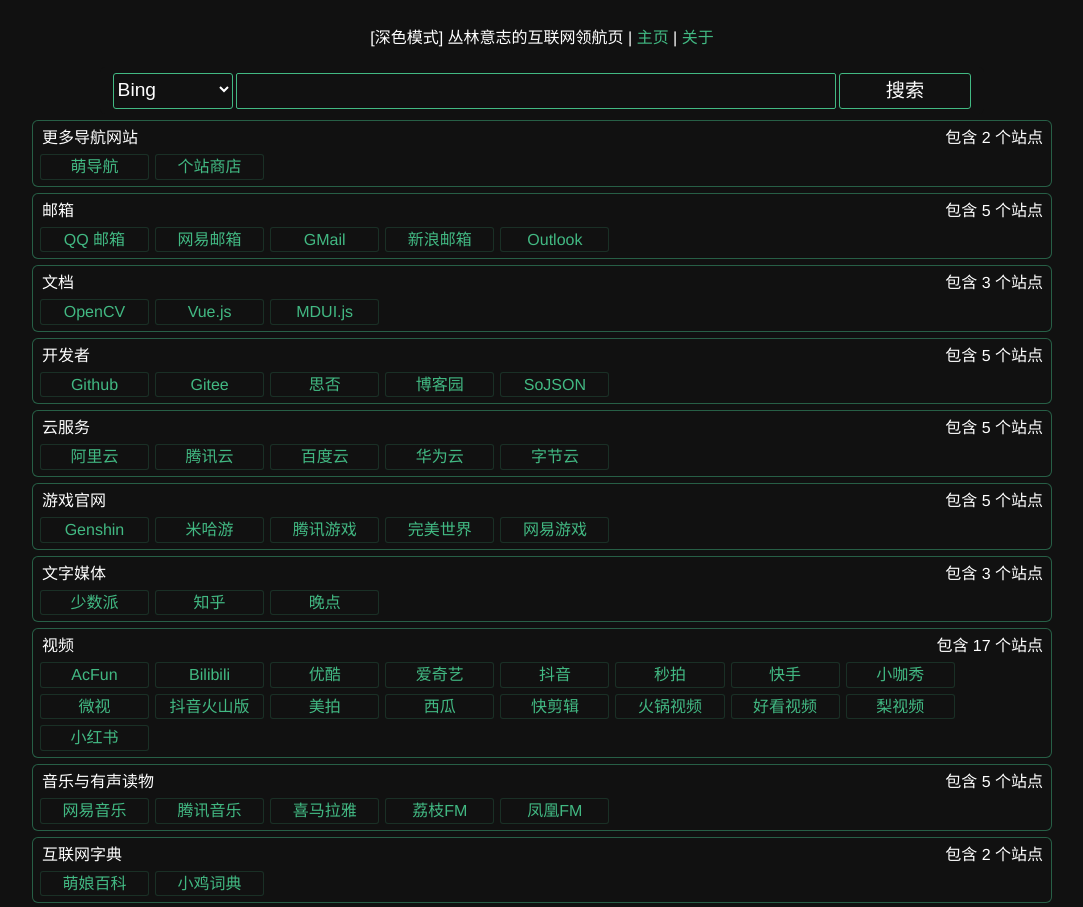
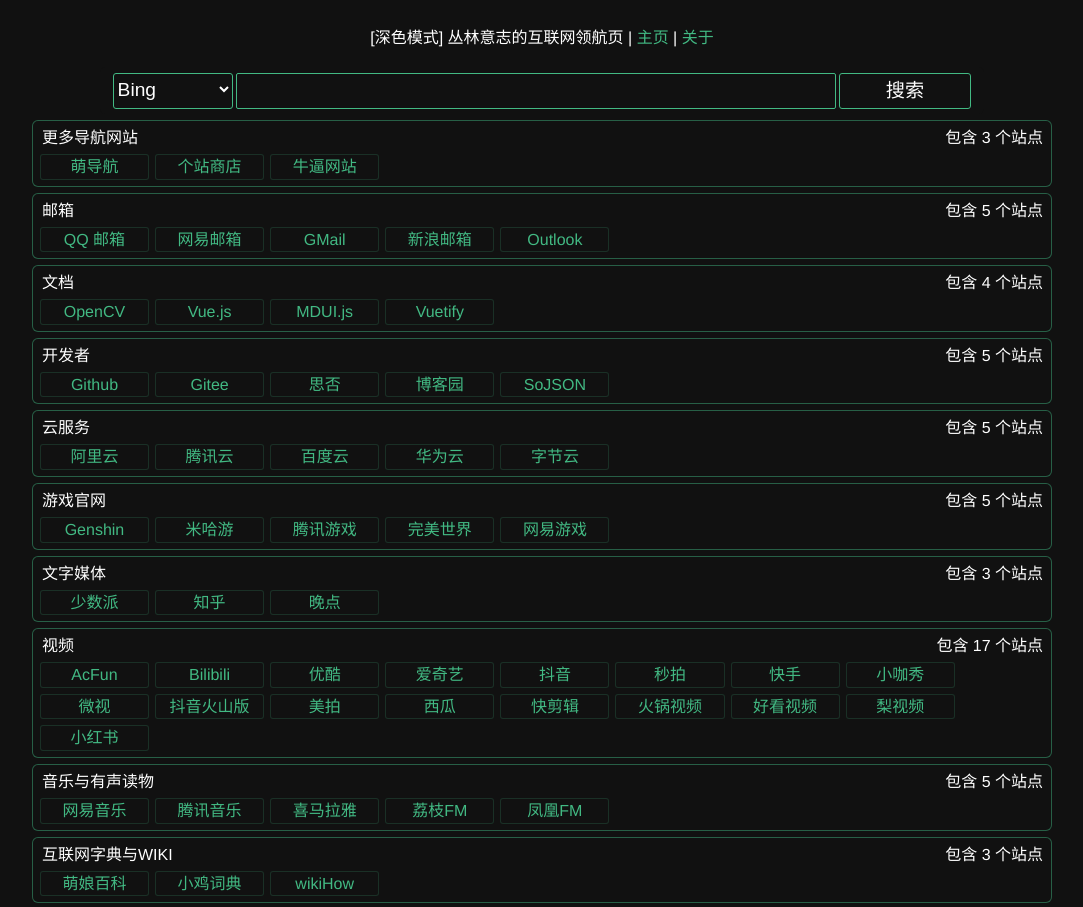
Before and after one commit to conglinyizhi/NavigationCenter, a Vue app: page / in a window 1280 px wide. Shown: the top 907 px of the page, without its empty margins (98-1181 px from the left). Built offline with nearby package versions, Linux system fonts and the light colour scheme.

Commit message:
添加若干网站

```diff
--- a/src/components/navigation.vue
+++ b/src/components/navigation.vue
@@ -44,6 +44,11 @@ const siteData = [
     list: [
       { title: "萌导航", url: "https://www.moe123.net" },
       { title: "个站商店", url: "https://storeweb.cn" },
+      {
+        title: "牛逼网站",
+        alt: "真的就叫这个名字……",
+        url: "https://www.nbwz.com",
+      },
     ],
   },
   {
@@ -62,6 +67,11 @@ const siteData = [
       { title: "OpenCV", url: "https://docs.opencv.org/3.4.0" },
       { title: "Vue.js", url: "https://cn.vuejs.org" },
       { title: "MDUI.js", url: "https://www.mdui.org/docs/" },
+      {
+        title: "Vuetify",
+        alt: "Material Design 的 Vue 组件库",
+        url: "https://vuetify.cn/zh-Hans/",
+      },
     ],
   },
   {
@@ -135,10 +145,11 @@ const siteData = [
     ],
   },
   {
-    title: "互联网字典",
+    title: "互联网字典与WIKI",
     list: [
       { title: "萌娘百科", url: "https://zh.moegirl.org.cn" },
       { title: "小鸡词典", url: "https://jikipedia.com" },
+      { title: "wikiHow", url: "https://zh.wikihow.com" },
     ],
   },
   {
@@ -169,6 +180,7 @@ const siteData = [
       { title: "FireFox", url: "https://www.mozilla.org/zh-CN/firefox/" },
       { title: "Edge", url: "https://www.microsoft.com/zh-cn/edge" },
       { title: "TheWorld", url: "http://www.theworld.cn/" },
+      { title: "Via", url: "https://viayoo.com/zh-cn/", only_android: true },
     ],
   },
   {
```
